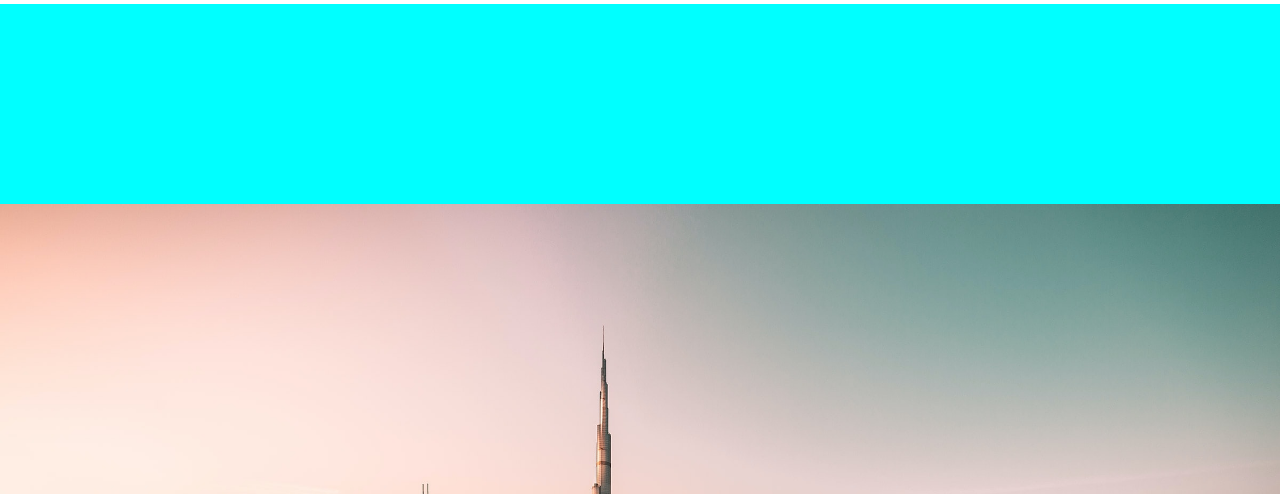
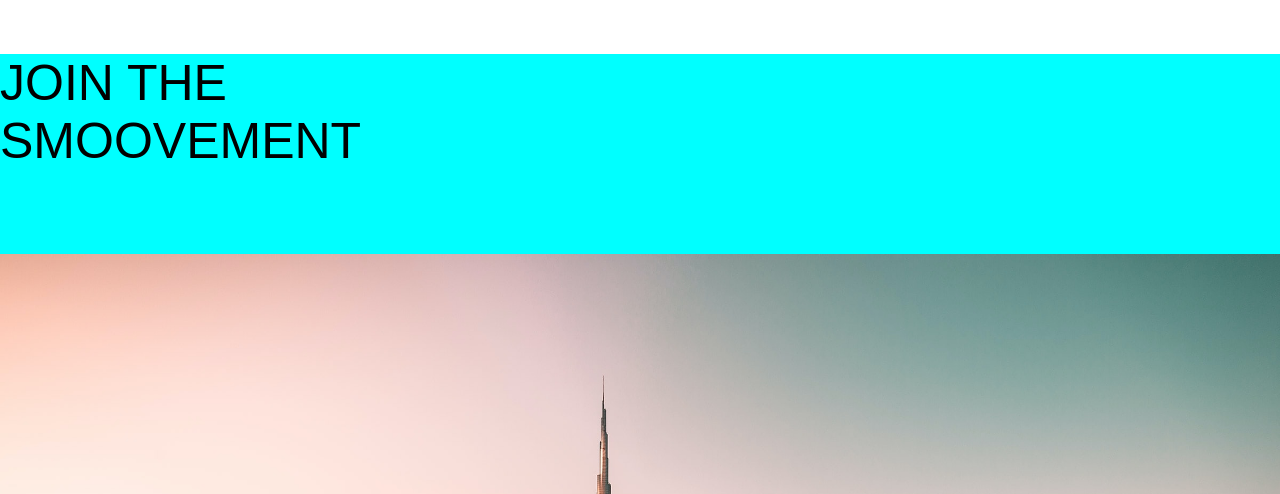
Before and after one commit to LinneaEriksson/Smoove, a PHP site: page / in a window 1280 px wide. Shown: the part 1010-1504 px from the top of the page. Run offline with PHP 8.4, Linux system fonts and the light colour scheme.

Commit message:
Added title

```diff
--- a/index.html
+++ b/index.html
@@ -18,7 +18,12 @@
       <p>Det här är ett test</p>
       <img class="HeadPicture" src="images/city1.jpg" />
 
-      <div class="SpaceBetween"></div>
+      <div class="SpaceBetween">
+        <p class="JoinTheSmoovement">
+          JOIN THE <br />
+          SMOOVEMENT
+        </p>
+      </div>
       <img class="MainPicture" src="images/city2.jpg" />
     </main>
     <footer>
--- a/style.css
+++ b/style.css
@@ -20,6 +20,11 @@ body {
   width: 100%;
   height: 200px;
   background-color: aqua;
-  color: red;
   margin: 0px;
 }
+
+.JoinTheSmoovement {
+  font-size: 50px;
+  color: black;
+  font-family: Arial, Helvetica, sans-serif;
+}
```
